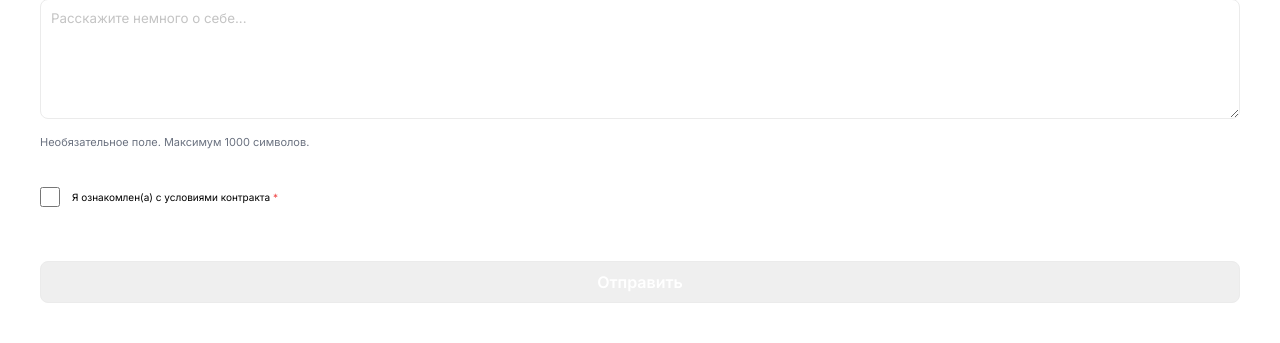
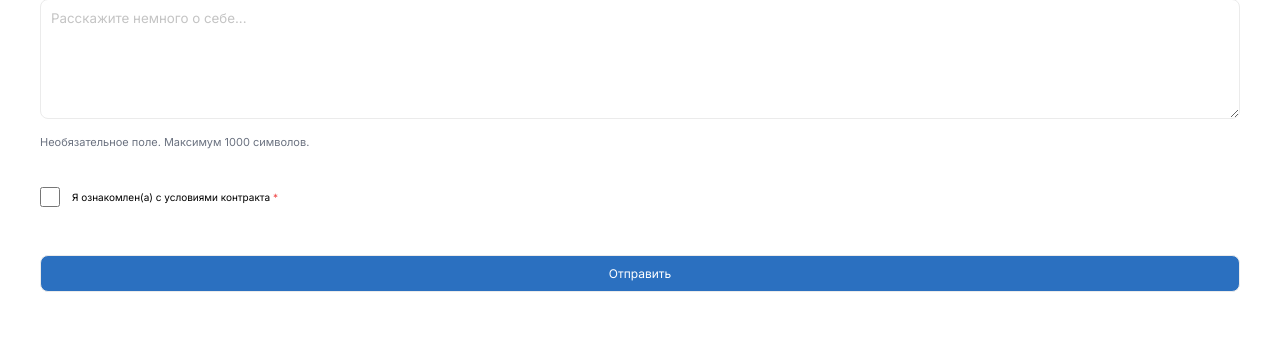
Before and after one commit to flowtop/php_form_5, a PHP site: page / in a window 1280 px wide. Shown: the part 880-1223 px from the top of the page. After the commit the page ends 1172 px from the top, so only its background shows below. Run offline with PHP 8.4, Linux system fonts and the light colour scheme.

Commit message:
style fixes

```diff
--- a/form.php
+++ b/form.php
@@ -117,11 +117,11 @@
                     </div>
                 </div>
 
-                <button type="submit">Отправить</button>
+                <button class="send_form_btn" type="submit">Отправить</button>
             </form>
 
             <?php if (!empty($_SESSION['login'])): ?>
-            <div style="text-align: center; margin-top: 20px;">
+            <div class="logout-message">
                 <a href="?logout=1" class="logout-btn" onclick="return confirm('Выйти из аккаунта?')">🚪 Выйти</a>
             </div>
             <?php endif; ?>
--- a/style.css
+++ b/style.css
@@ -214,22 +214,22 @@ textarea {
     display: block;
 }
 
-button {
+.send_form_btn {
     width: 100%;
-    padding: 14px 24px;
+    padding: 14px;
     color: white;
     border: none;
-    border-radius: 40px;
-    font-size: 16px;
-    font-weight: 600;
+    border-radius: 8px;
+    font-size: 1.2rem;
+    font-weight: 400;
     cursor: pointer;
-    transition: all 0.2s;
-    margin-top: 16px;
+    margin-top: 10px;
+    background-color: #2b70c0;
 }
 
 .error-message {
     background: #fee2e2;
-    color: #dc2626;
+    color: #e94e4e;
     padding: 14px 18px;
     border-radius: 12px;
     margin-bottom: 12px;
```
